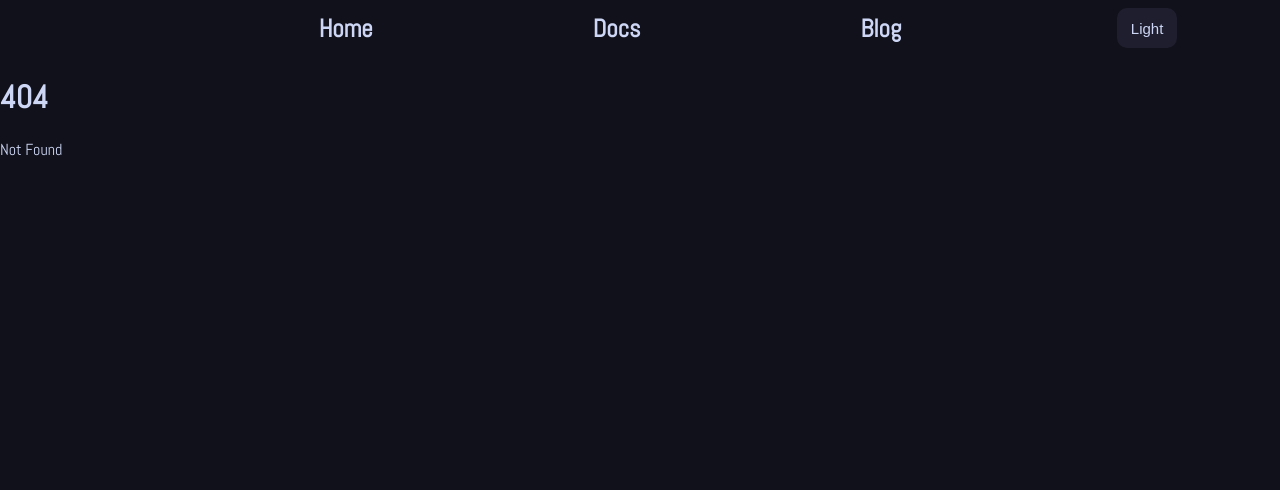
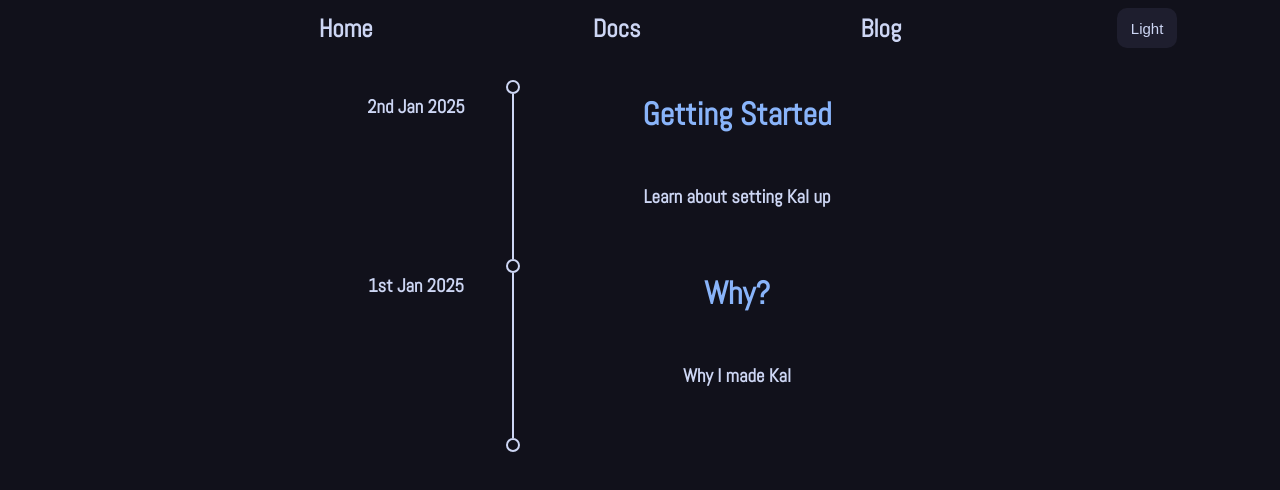
Before and after one commit to KILLinefficiency/KalWebsite, a SvelteKit app: page /blog in a window 1280 px wide. Before the commit this address had no page. Shown: the top 490 px of the page. Built offline with nearby package versions, Linux system fonts and the light colour scheme.

Commit message:
added blog page and the timeline-like UI

```diff
--- a/package.json
+++ b/package.json
@@ -4,7 +4,7 @@
 	"version": "0.0.1",
 	"type": "module",
 	"scripts": {
-		"dev": "vite dev",
+		"dev": "vite dev --host",
 		"build": "vite build",
 		"preview": "vite preview"
 	},
--- /dev/null
+++ b/src/lib/components/BlogEntry.svelte
@@ -0,0 +1,54 @@
+<script>
+    let { blog, last } = $props();
+</script>
+
+<style>
+    .block {
+        width: 50%;
+        display: grid;
+        grid-template-columns: 30% 70%;
+    }
+    .header {
+        margin: 0px;
+        display: flex;
+        justify-content: center;
+        align-items: center;
+    }
+    .line {
+        border-left: 2px solid var(--fg);
+    }
+    .space {
+        height: 125px;
+    }
+    .point {
+        position: relative;
+        left: -6px;
+        border-radius: 10px;
+        border: 2px solid var(--fg);
+        height: 10px;
+        width: 10px;
+    }
+    a {
+        text-decoration: none;
+        color: var(--blue);
+    }
+    a:hover .point {
+        background-color: var(--fg);
+    }
+</style>
+
+<div class = "block">
+    <h3 class = "header">{blog[0]}</h3>
+    <a href={blog[3]}>
+        <div class = "point"></div>
+        <h1 class = "header line">{blog[1]}</h1>
+    </a>
+
+    <div></div>
+    <div>
+        <h3 class = "header space line">{blog[2]}</h3>
+        {#if last}
+            <div class = "point"></div>
+        {/if}
+    </div>
+</div>
--- /dev/null
+++ b/src/lib/data/blogs.js
@@ -0,0 +1,4 @@
+export default [
+    ["2nd Jan 2025", "Getting Started", "Learn about setting Kal up", "abc"],
+    ["1st Jan 2025", "Why?", "Why I made Kal", "xyz"]
+]
--- a/src/routes/+layout.svelte
+++ b/src/routes/+layout.svelte
@@ -10,6 +10,7 @@
 
     :global(html) {
         scroll-behavior: smooth;
+        scrollbar-width: none;
     }
 
     :global(body) {
--- /dev/null
+++ b/src/routes/blog/+page.svelte
@@ -0,0 +1,27 @@
+<script>
+    import Blogs from "$lib/data/blogs.js";
+    import BlogEntry from "$lib/components/BlogEntry.svelte";
+</script>
+
+<style>
+    .main {
+        overflow: auto;
+        margin-top: 3vh;
+        height: 90vh;
+        scrollbar-width: none;
+    }
+    .entries {
+        display: flex;
+        flex-direction: column;
+        align-items: center;
+        padding-bottom: 20px;
+    }
+</style>
+
+<div class = "main">
+    <div class = "entries">
+        {#each Blogs as blog, index}
+            <BlogEntry {blog} last={index == Blogs.length - 1} />
+        {/each}
+    </div>
+</div>
```
